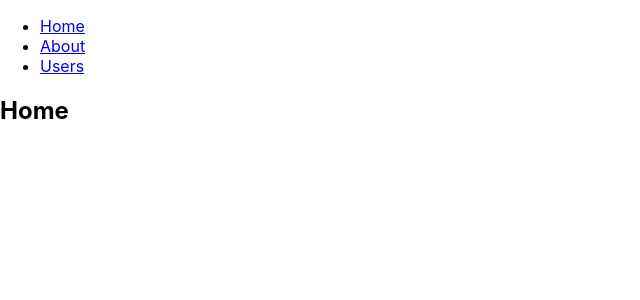
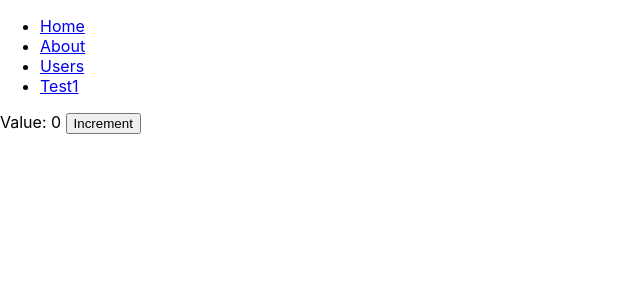
Before and after one commit to grimmer0125/typescript-full-stack-example, a React (Create React App) app in the folder client/: page /test1 in a window 1280 px wide. Shown: the top 300 px of the page, without its empty margins (0-640 px from the left). Built offline with nearby package versions, Linux system fonts and the light colour scheme.

Commit message:
Add /test1 routing page which contains BasicCounter example

```diff
--- a/client/src/App.tsx
+++ b/client/src/App.tsx
@@ -1,5 +1,6 @@
 import React from "react";
 import { BrowserRouter as Router, Switch, Route, Link } from "react-router-dom";
+import Test1 from "./Test1";
 
 export default function App() {
   return (
@@ -16,12 +17,18 @@ export default function App() {
             <li>
               <Link to="/users">Users</Link>
             </li>
+            <li>
+              <Link to="/test1">Test1</Link>
+            </li>
           </ul>
         </nav>
 
         {/* A <Switch> looks through its children <Route>s and
             renders the first one that matches the current URL. */}
         <Switch>
+          <Route path="/test1">
+            <Test1 />
+          </Route>
           <Route path="/about">
             <About />
           </Route>
--- /dev/null
+++ b/client/src/Test1.tsx
@@ -0,0 +1,20 @@
+import React, { useState } from "react";
+
+function BasicCounter() {
+  // State: a counter value
+  const [counter, setCounter] = useState(0);
+
+  // Action: code that causes an update to the state when something happens
+  const increment = () => {
+    setCounter((prevCounter) => prevCounter + 1);
+  };
+
+  // View: the UI definition
+  return (
+    <div>
+      Value: {counter} <button onClick={increment}>Increment</button>
+    </div>
+  );
+}
+
+export default BasicCounter;
```
